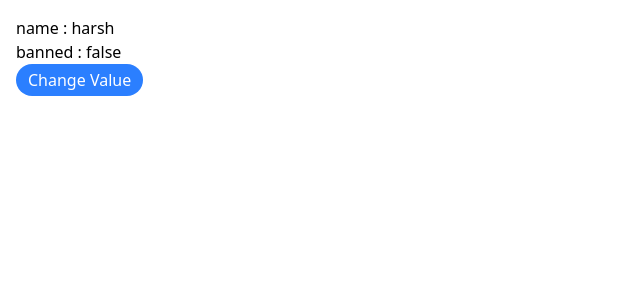
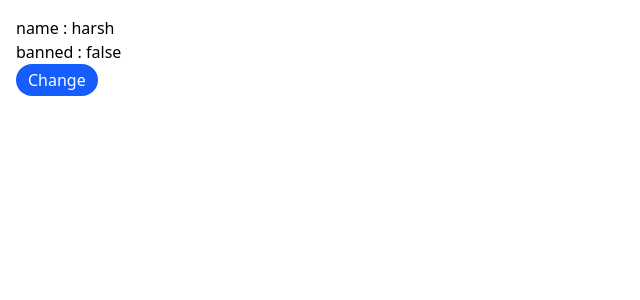
Before and after one commit to YashaswiChahande/React, a React (Vite) app in the folder reactbasic/: page / in a window 1280 px wide. Shown: the top 300 px of the page, without its empty margins (0-640 px from the left). Built offline with nearby package versions, Linux system fonts and the light colour scheme.

Commit message:
useState

```diff
--- a/reactbasic/src/App.jsx
+++ b/reactbasic/src/App.jsx
@@ -8,7 +8,9 @@ function App (){
     <div className="p-4">
       <h1>name : {val.name}</h1>
       <h2>banned : {val.isBanned.toString()}</h2>
-      <button onClick={()=>setVal({...val, isBanned: !val.isBanned})} className="px-3 py-1 bg-blue-500 rounded-full text-white">Change Value</button>
+      <button onClick={()=>setVal({...val, isBanned: !val.isBanned})} className={`px-3 py-1 ${
+        val.isBanned ? "bg-red-500" : "bg-blue-600"
+        } rounded-full text-white`}>Change </button>
     </div>
   )
 }
```
